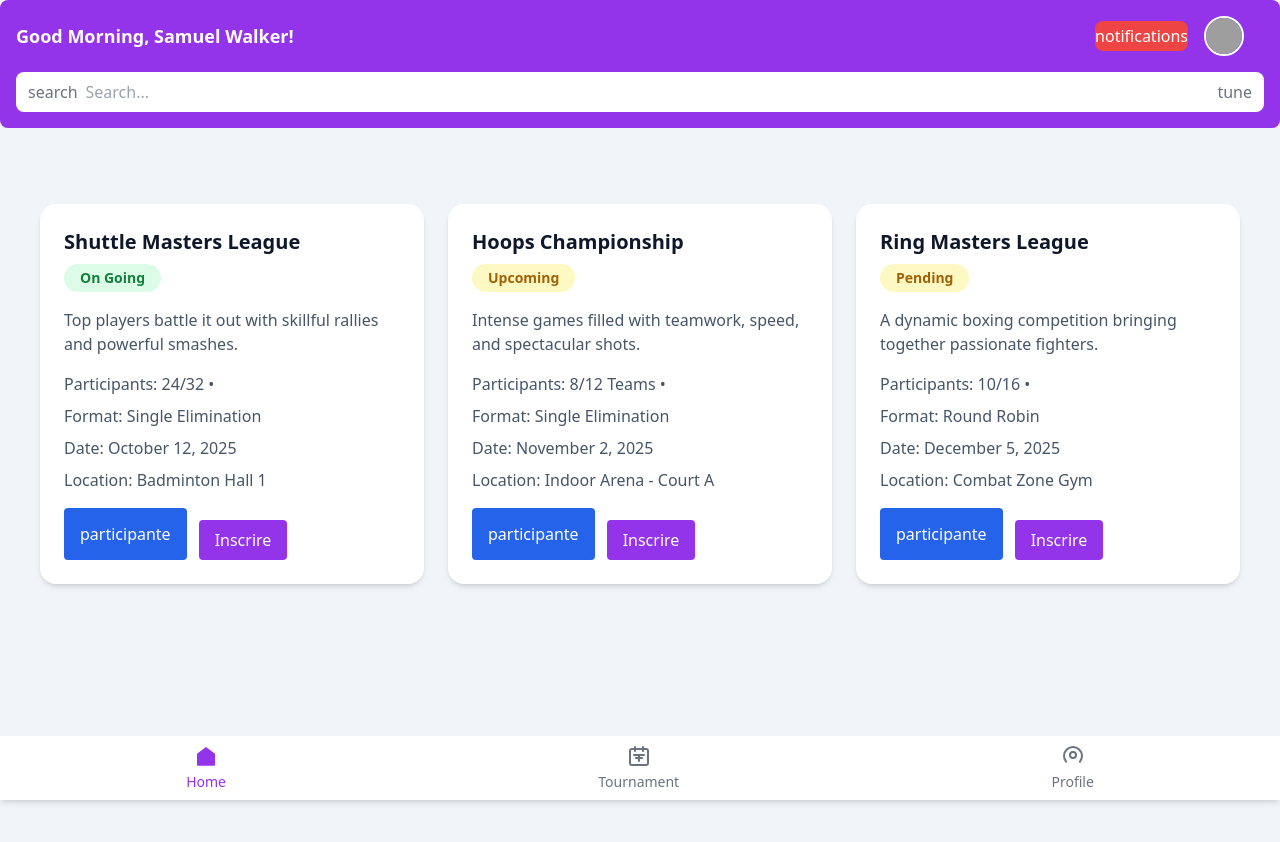
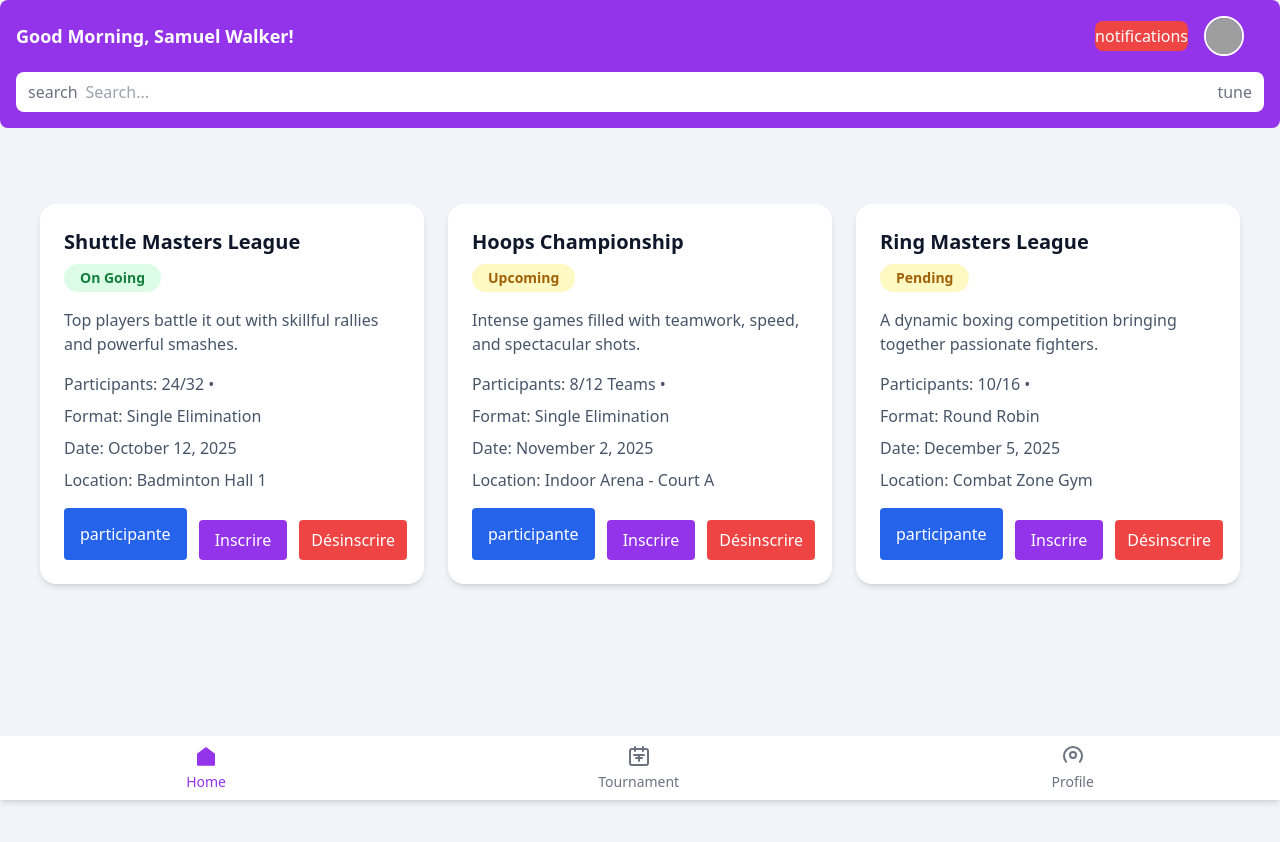
Before and after one commit to Hamadellah/reacte, a React (Vite) app: page / in a window 1280 px wide. Shown: the top 842 px of the page. Built offline with nearby package versions, Linux system fonts and the light colour scheme; grey boxes are pictures that could not be loaded.

Commit message:
Add Desa component for participant removal and update TournamentCard to include it

```diff
--- /dev/null
+++ b/src/components/Desinscrirebuton.jsx
@@ -0,0 +1,14 @@
+function Desa({ tournamentId, participantId, removeParticipant }) {
+  return (
+    <div className="flex justify-end items-end">
+      <button
+        onClick={() => removeParticipant(tournamentId, participantId)}
+        className="bg-red-500 h-[40px] hover:bg-red-600 text-white rounded transition-colors duration-200 px-3"
+      >
+        Désinscrire
+      </button>
+    </div>
+  );
+}
+
+export default Desa;
--- a/src/components/TournamenteCard.jsx
+++ b/src/components/TournamenteCard.jsx
@@ -3,6 +3,7 @@ import getBadgeStatus from "./Statusbadge";
 import { useState } from "react";
 import Form from "./form";
 import InscrireButton from "./Inscrirebutton";
+import Desa from "./Desinscrirebuton";
 
 const TournamentCard = ({ tournamentData, addParticipant }) => {
   const navigate = useNavigate();
@@ -67,6 +68,8 @@ const TournamentCard = ({ tournamentData, addParticipant }) => {
 
               {/* Inscrire */}
             <InscrireButton onClick={()=>setActiveFormId(t.id)}/>
+              {/* desa */}
+              <Desa/>
 
             </div>
 
--- a/src/pages/Homepages.jsx
+++ b/src/pages/Homepages.jsx
@@ -5,7 +5,7 @@ function Homepage({addParticipant}) {
   return (
     <>
       <Header />
-      <TournmentCard tournamentData={tournamentData} addParticipant={addParticipant} />
+      <TournmentCard tournamentData={tournamentData} addParticipant={addParticipant}   />
     </>
   );
 }
```
Also changed, not shown: src/components/home.jsx (added, +9 -0 lines).
